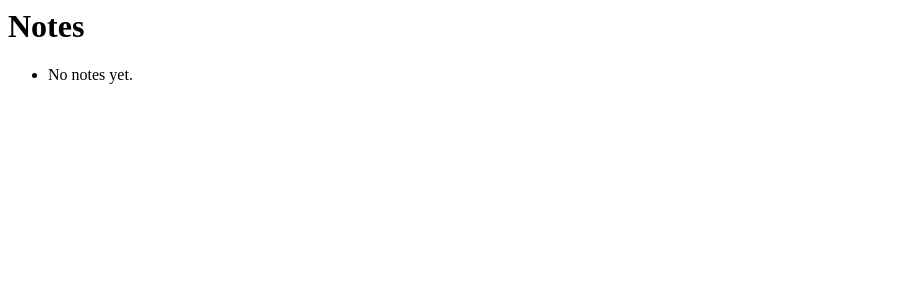
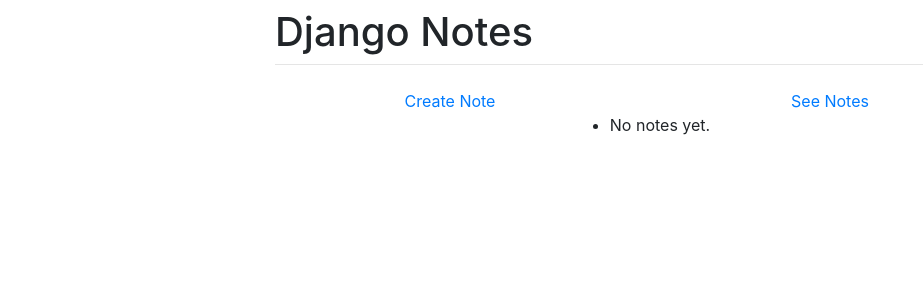
Before and after one commit to lukinio/django_app, a Django app: page /notes/ in a window 1280 px wide. Shown: the top 300 px of the page, without its empty margins (0-923 px from the left). Run offline with Django 3.2, Linux system fonts and the light colour scheme; data that the repository does not hold is empty; some libraries are stand-ins or nearby versions.

Commit message:
add CreateNote

```diff
--- a/django_app/settings.py
+++ b/django_app/settings.py
@@ -37,6 +37,7 @@ INSTALLED_APPS = [
     'django.contrib.sessions',
     'django.contrib.messages',
     'django.contrib.staticfiles',
+    'crispy_forms',
     'notes',
 ]
 
@@ -121,3 +122,5 @@ USE_TZ = True
 # https://docs.djangoproject.com/en/3.0/howto/static-files/
 
 STATIC_URL = '/static/'
+
+CRISPY_TEMPLATE_PACK = 'bootstrap4'
--- a/notes/templates/notes/note_detail.html
+++ b/notes/templates/notes/note_detail.html
@@ -1,3 +1,4 @@
+<a href="{% url 'note-list' %}">Back to Notes</a>
 <h1>{{ note.title }}</h1>
 <p>{{ note.body }}</p>
 <p>{{ note.created_by }}</p>
--- a/notes/templates/notes/note_list.html
+++ b/notes/templates/notes/note_list.html
@@ -1,4 +1,6 @@
-<h1>Notes</h1>
+{% extends 'base.html' %}
+
+{% block content %}
 <ul>
 {% for note in object_list %}
     <li><a href="{% url 'note-detail' note.pk %}">{{ note.title }}</a></li>
@@ -6,3 +8,4 @@
     <li>No notes yet.</li>
 {% endfor %}
 </ul>
+{% endblock %}
--- a/notes/urls.py
+++ b/notes/urls.py
@@ -1,8 +1,9 @@
 from django.conf.urls import url
-
-from notes.views import NoteListView, NoteDetailView
+from django.urls import path
+from . import views
 
 urlpatterns = [
-    url(r'^$', NoteListView.as_view(), name='note-list'),
-    url(r'^(?P<pk>\d+)/$', NoteDetailView.as_view(), name='note-detail'),
+    path('', views.NoteListView.as_view(), name='note-list'),
+    path('<int:pk>/', views.NoteDetailView.as_view(), name='note-detail'),
+    path('create/', views.CreateNote.as_view(), name='create-note'),
 ]
--- a/notes/views.py
+++ b/notes/views.py
@@ -1,7 +1,6 @@
 from django.shortcuts import render
-
-from django.views.generic import ListView, DetailView
-
+from django.contrib.auth.mixins import LoginRequiredMixin
+from django.views.generic import ListView, DetailView, CreateView
 from notes.models import Note
 
 
@@ -10,3 +9,7 @@ class NoteListView(ListView):
 
 class NoteDetailView(DetailView):
     model = Note
+
+class CreateNote(LoginRequiredMixin, CreateView):
+    model = Note
+    fields = ['title', 'body', 'created_by']
--- /dev/null
+++ b/templates/base.html
@@ -0,0 +1,35 @@
+<!doctype html>
+<html lang="en">
+  <head>
+    <meta charset="utf-8">
+    <meta name="viewport" content="width=device-width, initial-scale=1, shrink-to-fit=no">
+    <link rel="stylesheet" href="https://stackpath.bootstrapcdn.com/bootstrap/4.1.3/css/bootstrap.min.css" integrity="sha384-MCw98/SFnGE8fJT3GXwEOngsV7Zt27NXFoaoApmYm81iuXoPkFOJwJ8ERdknLPMO" crossorigin="anonymous">
+    <title>Django Notes</title>
+  </head>
+  <body>
+    <div class="container">
+      <div class="row justify-content-center">
+        <div class="col-8">
+          <h1 class="mt-2">Django Notes</h1>
+          <hr class="mt-0 mb-4">
+          <div class="row">
+            <div class="col-6">
+              <div class="row justify-content-center">
+                <a href="{% url 'create-note' %}">Create Note</a>
+              </div>
+            </div>
+            <div class="col-6">
+              <div class="row justify-content-center">
+                <a href="{% url 'note-list' %}">See Notes</a>
+              </div>
+            </div>
+          </div>
+          <div class="row justify-content-center">
+              {% block content %}
+              {% endblock %}
+          </div>
+        </div>
+      </div>
+    </div>
+  </body>
+</html>
```
Also changed, not shown: notes/templates/notes/note_form.html (added, +12 -0 lines), notes/migrations/0003_auto_20191202_2132.py (added).
